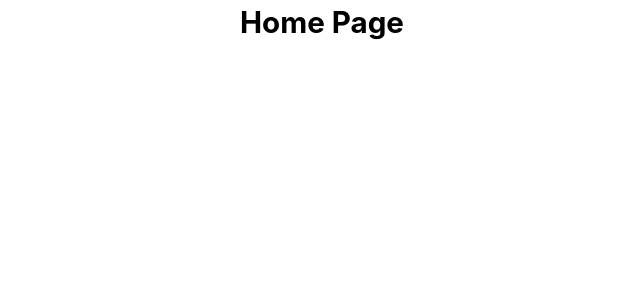
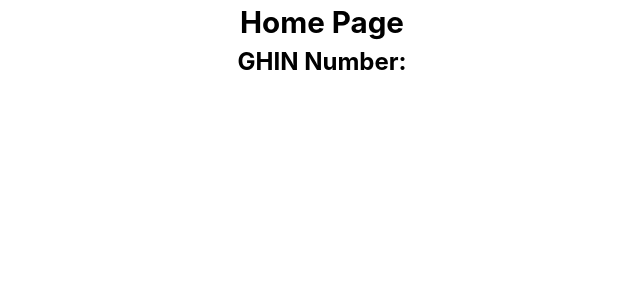
Before and after one commit to jeffreystorer/tlcgolf-next-js, a Next.js app: page /home in a window 1280 px wide. Shown: the top 300 px of the page, without its empty margins (318-958 px from the left). Built offline with nearby package versions, Linux system fonts and the light colour scheme.

Commit message:
7/6: Tinker with Home Page

```diff
--- a/src/app/home/layout.js
+++ b/src/app/home/layout.js
@@ -1,8 +1,9 @@
+'use client';
 //import { RecoilRootWrapper } from '@/wrappers/recoilroutewrapper';
 //import { NavBar } from '@/components/common/navbar';
 import '@/app/globals.css';
 
-export default function HomeLayout({ children }) {
+export default function Layout({ children }) {
   return (
     <>
     {/* <RecoilRootWrapper> */}
--- a/src/app/home/page.jsx
+++ b/src/app/home/page.jsx
@@ -1,4 +1,11 @@
 'use client';
+import { get } from '@/components/common/utils'
 export default function Page() {
-  return <h1>Home Page</h1>;
+  const ghinNumber = get('ghinNumber')
+  return (
+    <>
+      <h1>Home Page</h1>
+      <h2>GHIN Number: {ghinNumber}</h2>
+    </>);
+
 }
```
